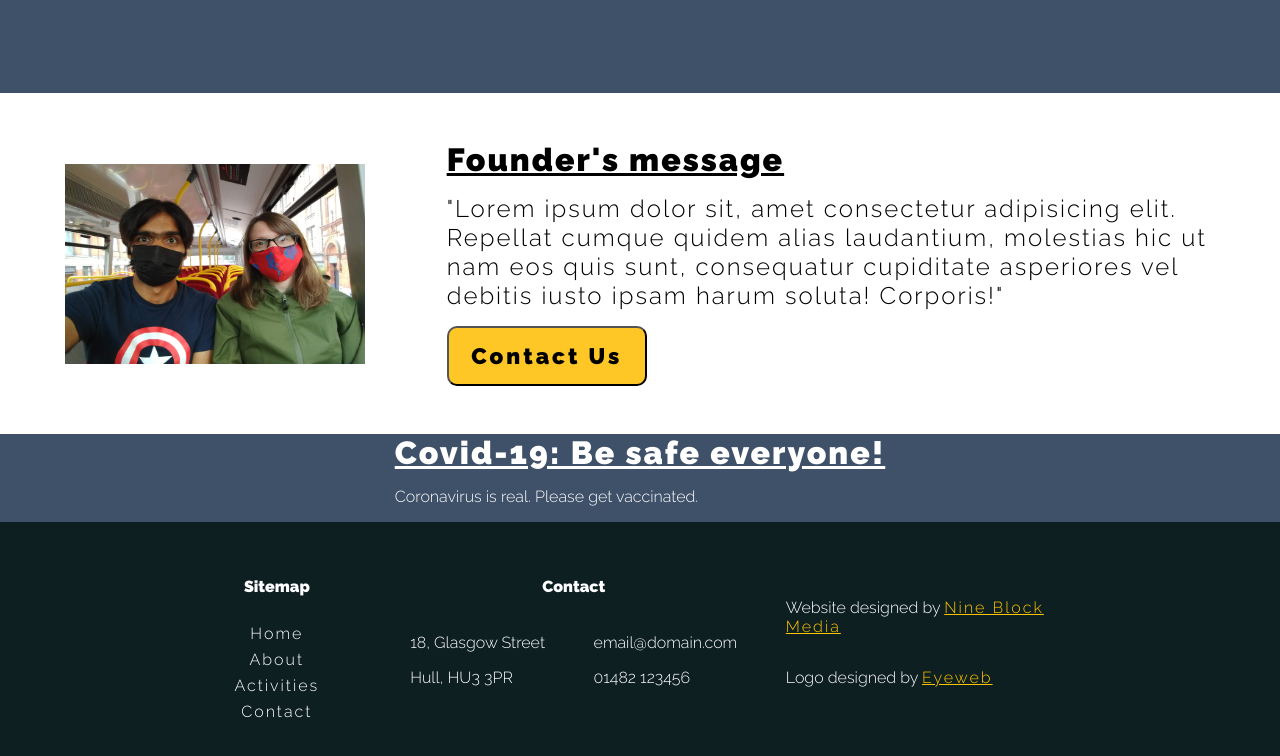
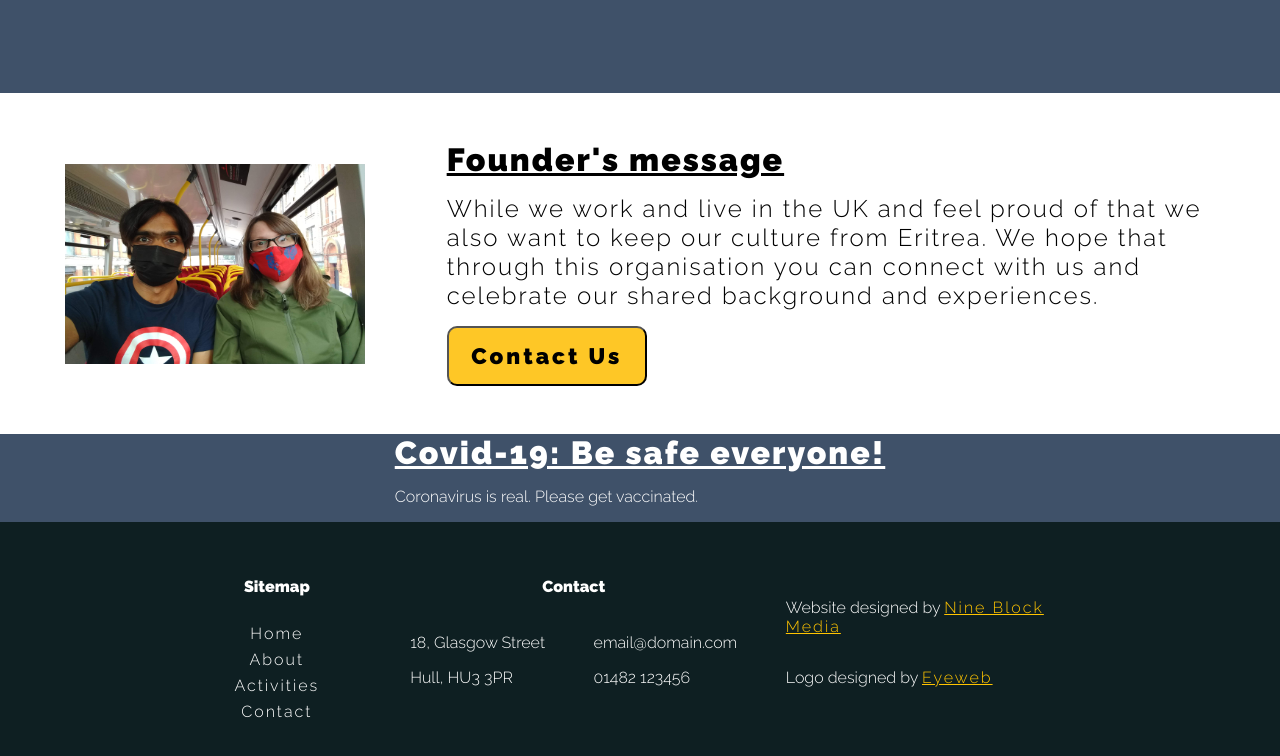
Before and after one commit to bibhashdash/eritreancommunityhull, a plain HTML site: page index.html in a window 1280 px wide. Shown: the part 1582-2338 px from the top of the page. Drawn offline with Linux system fonts and the light colour scheme.

Commit message:
changes from Abe

```diff
--- a/index.html
+++ b/index.html
@@ -7,7 +7,7 @@
     <meta name="viewport" content="width=device-width, initial-scale=1.0" />
     <title>Eritrean Community of Hull</title>
     <link rel="stylesheet" href="style.css" />
-    <link rel="stylesheet" href="responsive_style.css" />
+
     <link rel="preconnect" href="https://fonts.googleapis.com" />
     <link rel="preconnect" href="https://fonts.gstatic.com" crossorigin />
     <link href="https://fonts.googleapis.com/css2?family=Raleway:wght@300&display=swap" rel="stylesheet" />
@@ -79,7 +79,7 @@
         <div class="quick-info-text-content">
             <h2 class="quick-info-heading black-heading">Founder's message</h2>
             <div class="text text-quick-info black-heading">
-                "Lorem ipsum dolor sit, amet consectetur adipisicing elit. Repellat cumque quidem alias laudantium, molestias hic ut nam eos quis sunt, consequatur cupiditate asperiores vel debitis iusto ipsam harum soluta! Corporis!"
+                While we work and live in the UK and feel proud of that we also want to keep our culture from Eritrea. We hope that through this organisation you can connect with us and celebrate our shared background and experiences.
             </div>
             <button class="btn-default btn-quick-info">Contact Us</button>
         </div>
```
